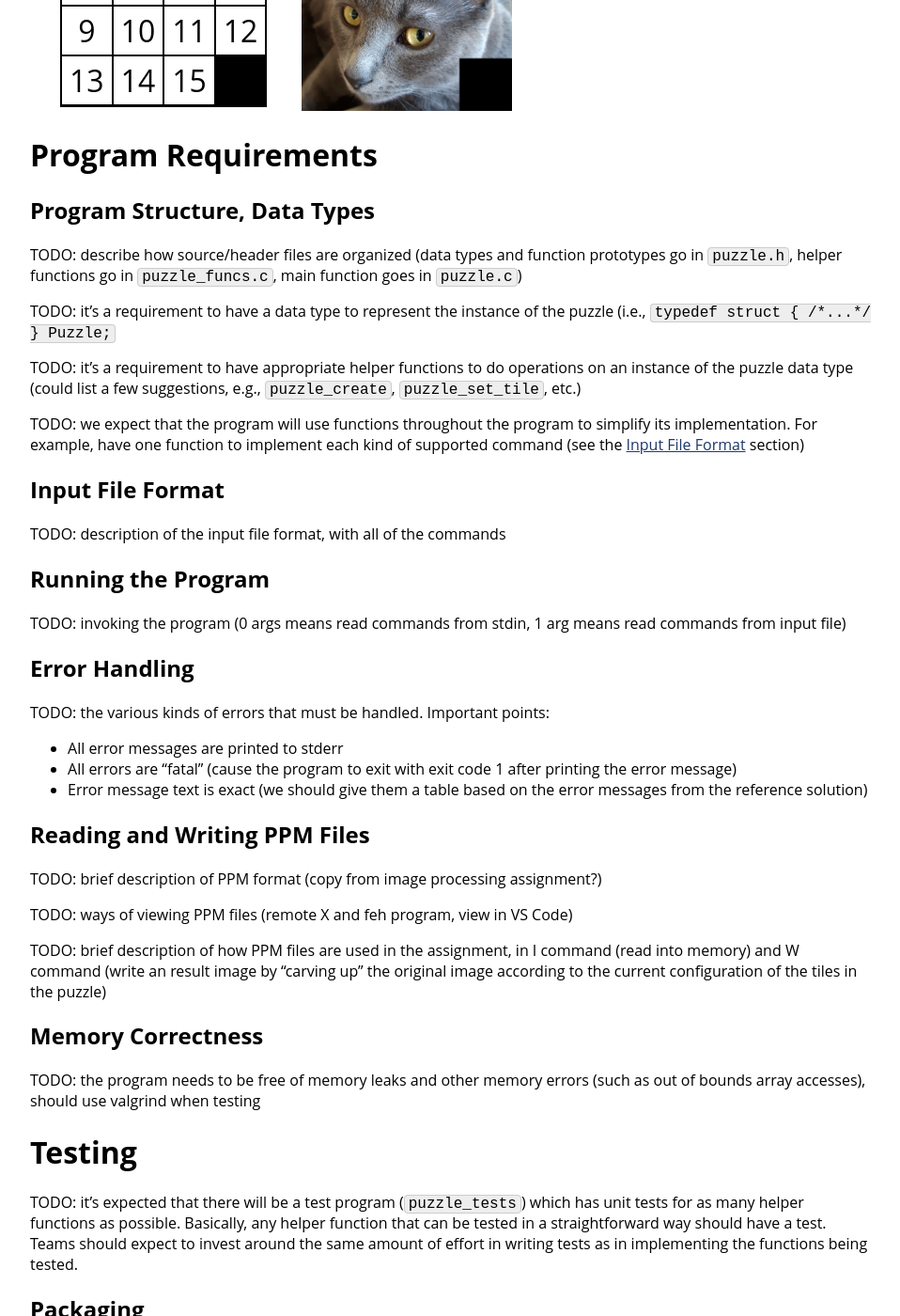
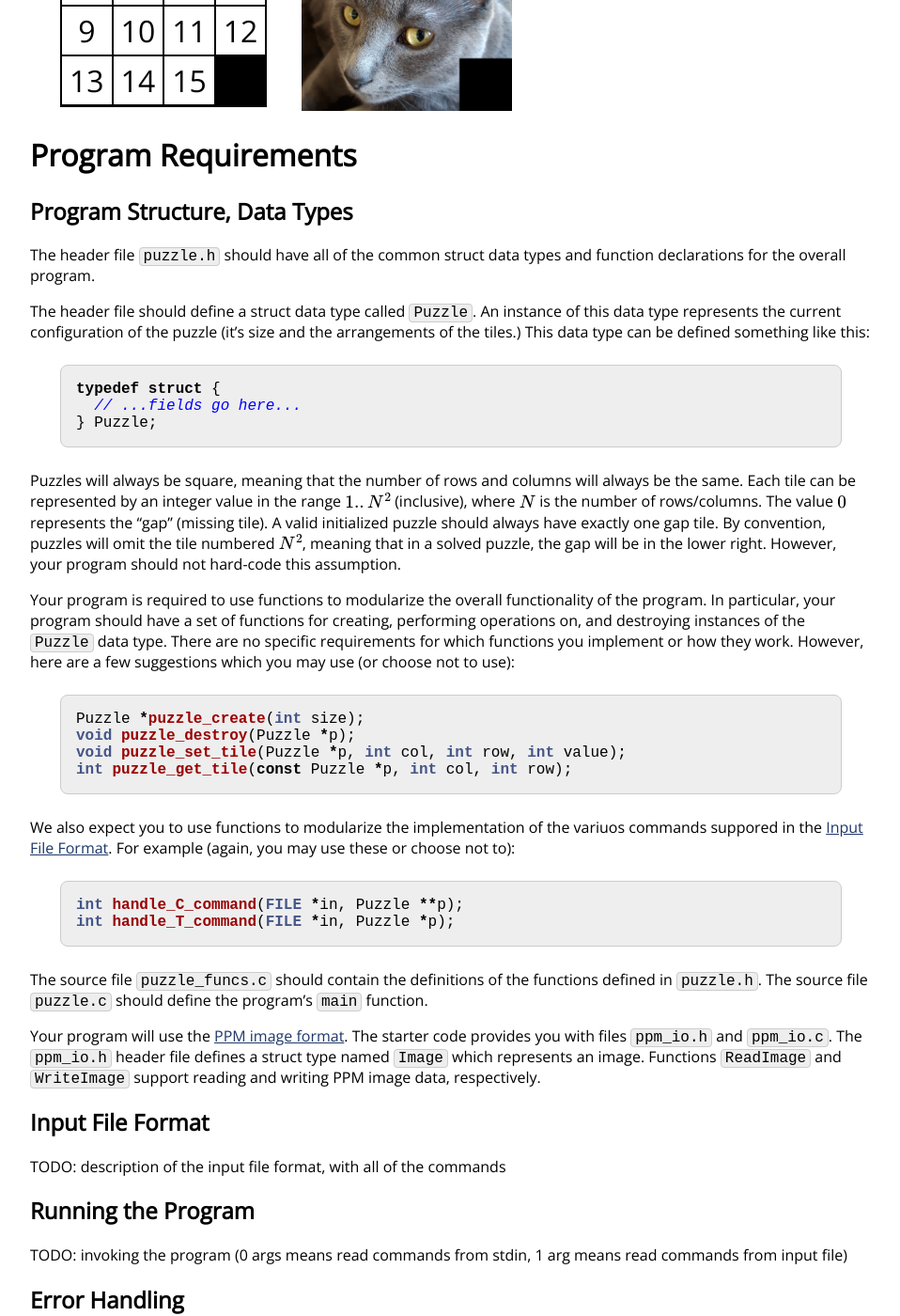
Before and after one commit to vivek-booshan/cs220-sp23, a Jekyll site: the page built from assign/midterm.md, in a window 1280 px wide and 1400 px high, scrolled down 3598 px. Shown: the whole window at 94% size, without its empty margins (160-1118 px from the left). Built offline with Jekyll 4.4.1, drawn with Linux system fonts in a browser that asks for light colours; some web fonts are replaced; formulas are drawn with MathJax 3; some of the changed text lies outside the part shown.

Commit message:
working on program structure section

````diff
--- a/assign/midterm.md
+++ b/assign/midterm.md
@@ -217,22 +217,87 @@ After all of the "S" commands complete, the puzzle is in its
 
 ## Program Structure, Data Types
 
+<!--
 TODO: describe how source/header files are organized (data types
 and function prototypes go in `puzzle.h`, helper functions go
 in `puzzle_funcs.c`, main function goes in `puzzle.c`)
+-->
+The header file `puzzle.h` should have all of the common struct data types
+and function declarations for the overall program.
 
+<!--
 TODO: it's a requirement to have a data type to represent the
 instance of the puzzle (i.e., `typedef struct { /*...*/ } Puzzle;`
+-->
 
+The header file should define a struct data type called `Puzzle`.
+An instance of this data type represents the current configuration
+of the puzzle (it's size and the arrangements of the tiles.)
+This data type can be defined something like this:
+
+```c
+typedef struct {
+  // ...fields go here...
+} Puzzle;
+```
+
+Puzzles will always be square, meaning that the number of rows
+and columns will always be the same.  Each tile can be represented
+by an integer value in the range $$1..N^{2}$$ (inclusive), where
+$$N$$ is the number of rows/columns.  The value $$0$$ represents
+the "gap" (missing tile).  A valid initialized puzzle should always
+have exactly one gap tile. By convention, puzzles will omit
+the tile numbered $$N^{2}$$, meaning that in a solved puzzle, the
+gap will be in the lower right. However, your program should not
+hard-code this assumption.
+
+<!--
 TODO: it's a requirement to have appropriate helper functions
 to do operations on an instance of the puzzle data type
 (could list a few suggestions, e.g., `puzzle_create`,
 `puzzle_set_tile`, etc.)
+-->
 
+Your program is required to use functions to modularize the
+overall functionality of the program. In particular, your program
+should have a set of functions for creating, performing operations
+on, and destroying instances of the `Puzzle` data type.
+There are no specific requirements for which functions you implement
+or how they work. However, here are a few suggestions which
+you may use (or choose not to use):
+
+```c
+Puzzle *puzzle_create(int size);
+void puzzle_destroy(Puzzle *p);
+void puzzle_set_tile(Puzzle *p, int col, int row, int value);
+int puzzle_get_tile(const Puzzle *p, int col, int row);
+```
+
+<!--
 TODO: we expect that the program will use functions throughout the
 program to simplify its implementation. For example, have one
 function to implement each kind of supported command
 (see the [Input File Format](#input-file-format) section)
+-->
+
+We also expect you to use functions to modularize the implementation
+of the variuos commands suppored in the [Input File Format](#input-file-format).
+For example (again, you may use these or choose not to):
+
+```c
+int handle_C_command(FILE *in, Puzzle **p);
+int handle_T_command(FILE *in, Puzzle *p);
+```
+
+The source file `puzzle_funcs.c` should contain the definitions of
+the functions defined in `puzzle.h`.  The source file `puzzle.c` should
+define the program's `main` function.
+
+Your program will use the [PPM image format](https://en.wikipedia.org/wiki/Netpbm).
+The starter code provides you with files `ppm_io.h` and `ppm_io.c`.
+The `ppm_io.h` header file defines a struct type named `Image` which
+represents an image. Functions `ReadImage` and `WriteImage` support
+reading and writing PPM image data, respectively.
 
 ## Input File Format
 
````
Also changed, not shown: other parts of assign/midterm.md (+3 -3 lines).
